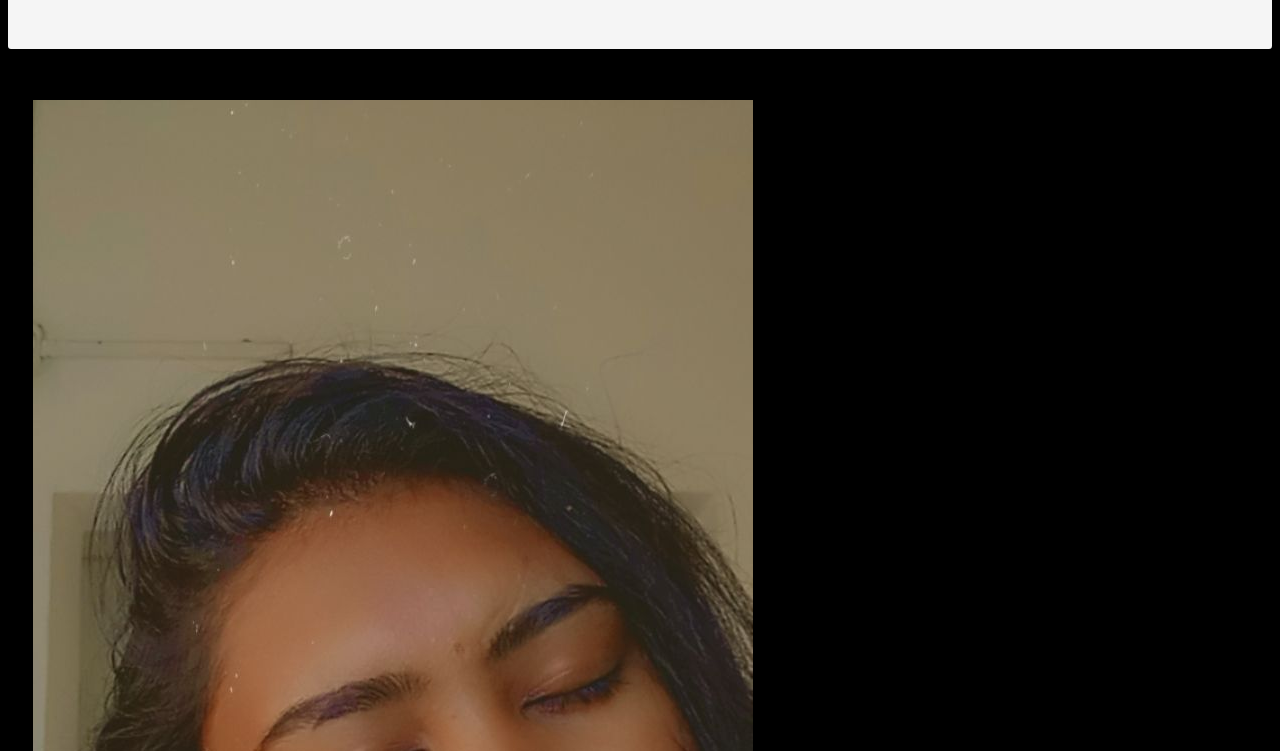
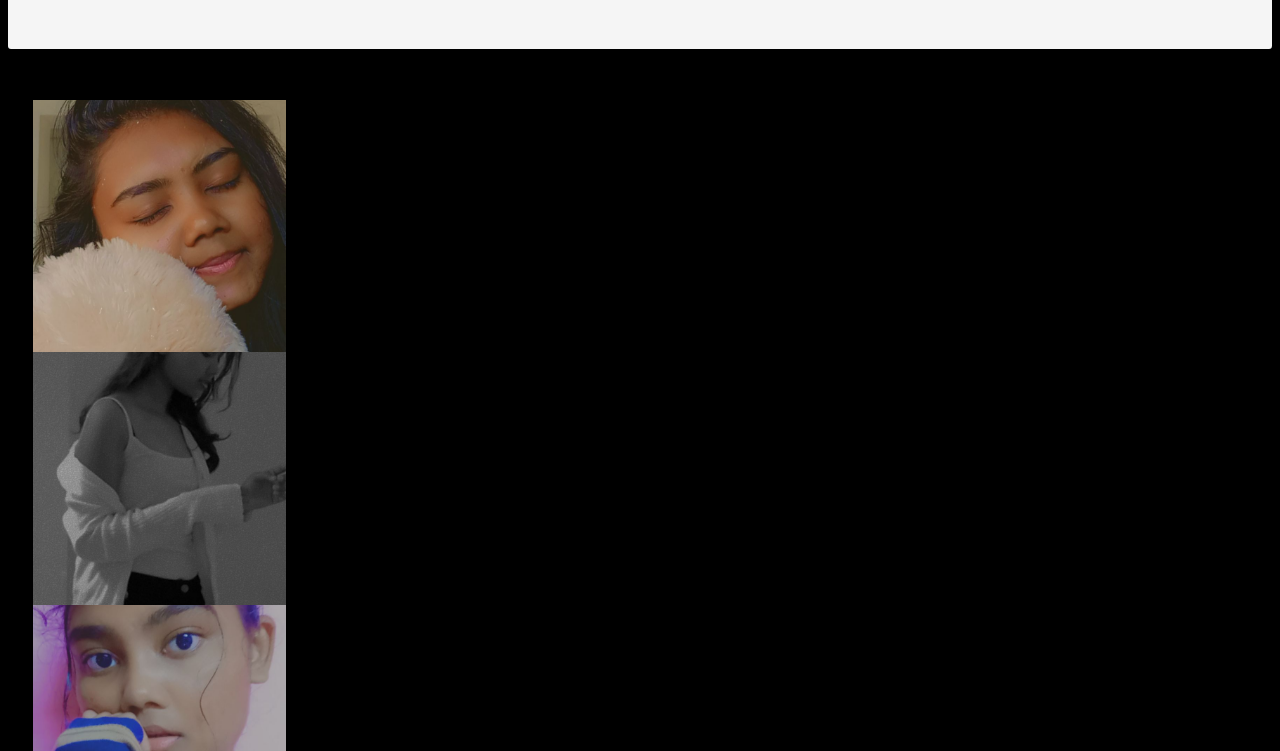
Before and after one commit to Adieth18/Ek, a plain HTML site: page index.html in a window 1280 px wide. Shown: the part 49-800 px from the top of the page. Drawn offline with Linux system fonts and the light colour scheme.

Commit message:
Update index.html

```diff
--- a/index.html
+++ b/index.html
@@ -19,6 +19,12 @@
        max-width: 20%;
        margin: 4% 0% 0% 2%;
      }
+     .gallery img{
+       width:100%;
+       aspect-ratio: 1/1;
+       object-fit: cover;
+       transition: scale 350ms ease, opacity 3;
+     }
    </style>
     <body>
       <header>
```
